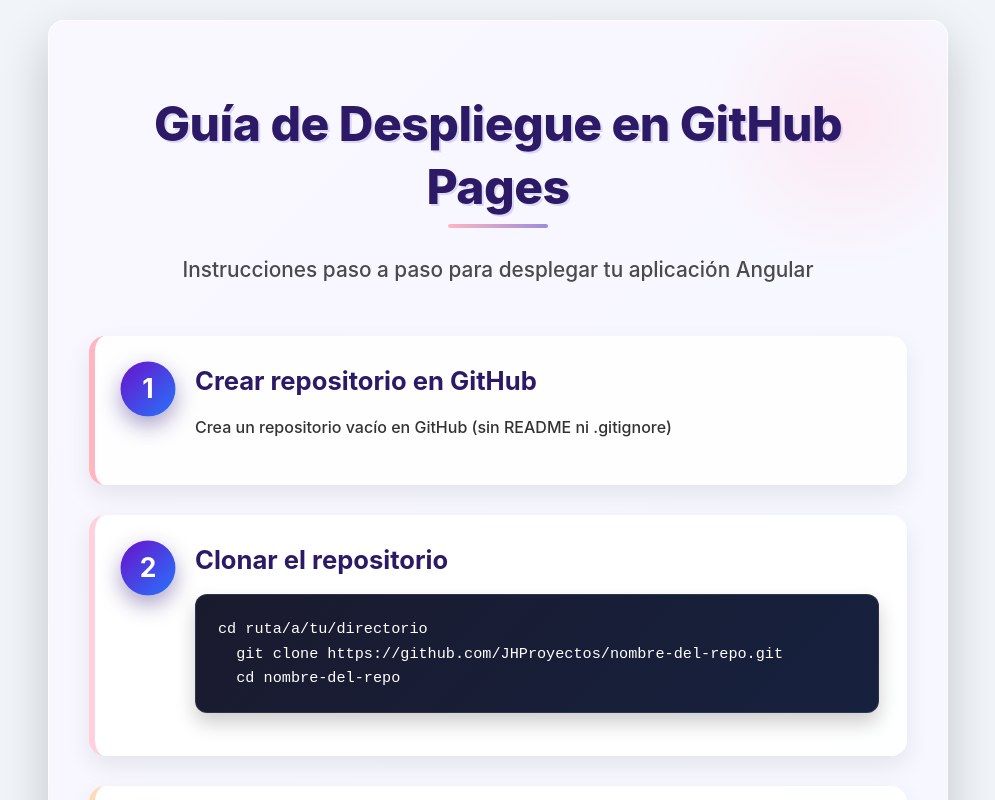
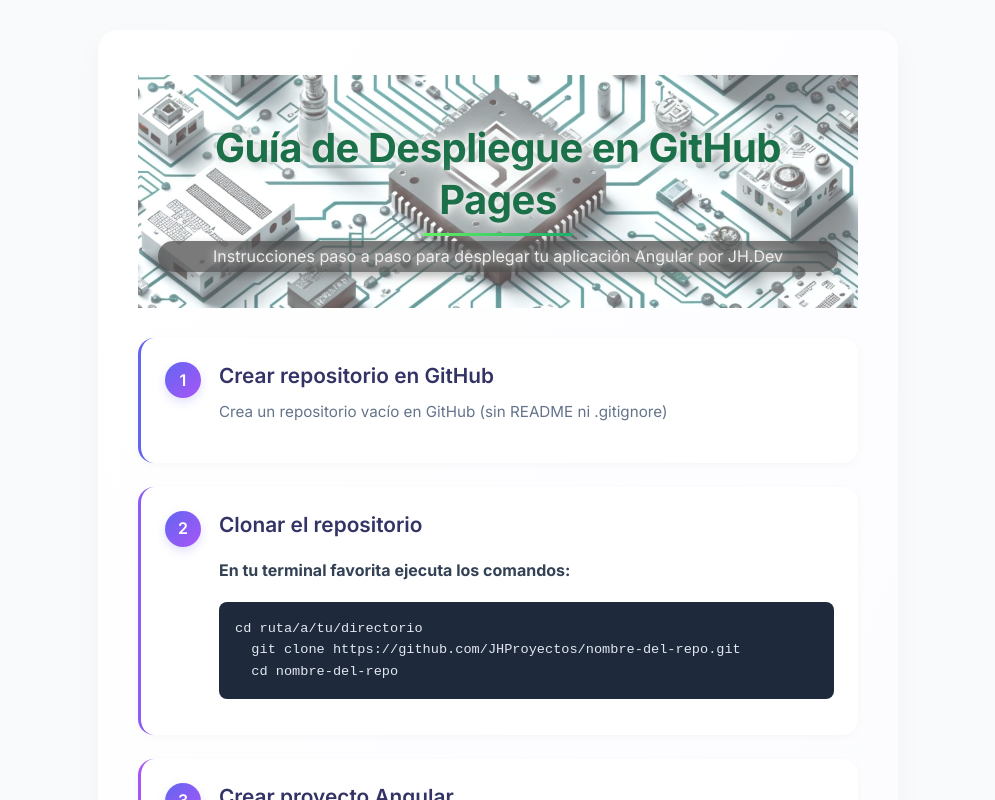
Before and after one commit to JHProyectos/angular_app_2, an Angular app: page / in a window 1280 px wide. Shown: the top 800 px of the page, without its empty margins (142-1137 px from the left). Built offline with nearby package versions, Linux system fonts and the light colour scheme.

Commit message:
Nueva versión con imagen de fondo

```diff
--- a/src/app/app.component.css
+++ b/src/app/app.component.css
@@ -1,382 +1,280 @@
+/* === Estilos Generales de la Página de Despliegue === */
+
+/* Base de la landing: fondo, contenedor y sombras */
 .landing-page {
-    background: linear-gradient(135deg, #f9f7ff 0%, #f0f8ff 100%);
-    border-radius: 16px;
-    padding: 40px;
-    box-shadow: 0 20px 50px rgba(0, 0, 0, 0.2);
-    max-width: 900px;
-    margin: 0 auto;
-    position: relative;
-    overflow: hidden;
-    border: 1px solid rgba(255, 255, 255, 0.8);
+  background: linear-gradient(120deg, #ffffff, #f8f9ff); /* Aplica un fondo con un degradado diagonal (120°) entre blanco y un tono azul muy claro */
+  max-width: 800px; /* Limita el ancho máximo del contenido a 800 píxeles */
+  margin: 0 auto; /* Centra el contenedor horizontalmente en la página */
+  padding: 40px; /* Aplica un espaciado interno (relleno) de 40 píxeles en todos los lados */
+  border-radius: 20px; /* Bordes redondeados en el contenedor principal */
+  box-shadow: 0 10px 30px rgba(0, 0, 0, 0.03); /* Sombra ligera alrededor del contenedor para darle profundidad */
+  position: relative; /* Establece una posición relativa para permitir posicionamiento absoluto de elementos hijos si fuera necesario */
+  overflow: hidden; /* Oculta cualquier contenido que sobresalga del área definida */
 }
 
-  .landing-page::before {
+/* === Encabezado de la Página === */
+.header {
+  text-align: center; /* Centra el texto horizontalmente */
+  margin-top: 5px;
+  margin-bottom: 30px; /* Espacio inferior de 50 píxeles */
+  position: relative; /* Permite usar elementos posicionados dentro del encabezado */
+  background-attachment: local;
+}
+
+/* Título principal (h1) */
+h1 {
+  color: #1b704a; /* Color azul oscuro */
+  text-shadow: 0 0 7px rgb(255, 255, 255), 0 0 12px rgb(221, 221, 221), 0 0 20px rgb(234, 241, 241), 0 0 40px rgb(234, 241, 241);
+  font-size: 2.5rem; /* Tamaño del texto grande (1rem generalmente equivale a 16px) */
+  font-weight: 700; /* Peso de fuente en negrita */
+  margin-bottom: 15px; /* Espacio debajo del título */
+  letter-spacing: -0.5px; /* Reduce el espacio entre letras ligeramente */
+  display: inline-block; /* Permite aplicar margen/padding y posicionamiento */
+  position: relative; /* Necesario para posicionar el elemento decorativo ::after */
+  transition: all 0.9s ease-in-out 0.2s; /* duración, tipo de curva, delay */
+}
+
+h1:hover{
+  color: #0a3b1d;
+}
+
+.header::before {
   content: "";
   position: absolute;
-    top: -50px;
-    right: -50px;
-    width: 300px;
-    height: 300px;
-    border-radius: 50%;
-    background: radial-gradient(circle, rgba(255, 223, 235, 0.6) 0%, rgba(255, 223, 235, 0) 70%);
+  top: 0; left: 0;
+  width: 100%; height: 100%;
+  background-color: rgba(255, 255, 255, 0.3); /* Blanco translúcido encima */
   z-index: 0;
 }
 
-  .landing-page::after {
-    content: "";
+/* Línea decorativa debajo del título principal */
+h1::after {
+  content: ""; /* Inserta contenido vacío (necesario para pseudo-elementos) */
   position: absolute;
-    bottom: -50px;
-    left: -50px;
-    width: 300px;
-    height: 300px;
-    border-radius: 50%;
-    background: radial-gradient(circle, rgba(213, 242, 255, 0.6) 0%, rgba(213, 242, 255, 0) 70%);
-    z-index: 0;
+  bottom: -10px; /* Posiciona la línea 10 píxeles debajo del texto */
+  left: 50%; /* Centra horizontalmente */
+  transform: translateX(-50%); /* Ajusta para centrar visualmente */
+  width: 150px; /* Largo de la línea decorativa */
+  height: 3px; /* Grosor de la línea */
+  background: linear-gradient(90deg, #63f163, #1bae69); /* Degradado horizontal de violeta a rosado */
+  border-radius: 2px; /* Bordes redondeados en la línea */
+  transition: all 0.9s ease-in-out 0.2s;
 }
 
-  .header {
-    text-align: center;
-    margin-bottom: 50px;
-    position: relative;
-    z-index: 1;
-    animation: pulseScale 1s ease-out;
+h1:hover::after{
+  width: 500px; /* Aumenta el largo de la línea */
+  background: linear-gradient(90deg, #3fb23f, #10844e); /* Cambia los colores */
+  height: 5px; /* Opcional: más grosor */
 }
 
-  @keyframes pulseScale {
-    0% {
-      opacity: 0;
-      transform: scale(0.95);
-    }
-    50% {
-      opacity: 1;
-      transform: scale(1.03);
-    }
-    100% {
-      transform: scale(1);
-    }
+.header{
+ /*Imagen de fondo*/
+ background-image: url('/fondo.jpg');
+ background-repeat: no-repeat;
+ background-size: cover;
+ background-position: center;
+ background-blend-mode: difference;
+ padding: 20px; /* Para que se vea el fondo */
+ color: #fff; /* Color del texto si no querés clip */
 }
 
-  h1 {
-    color: #2d1a66;
-    font-size: 3rem;
-    margin-bottom: 15px;
-    font-weight: 800;
-    text-shadow: 2px 2px 0px rgba(157, 139, 219, 0.3);
-    letter-spacing: -0.5px;
-    position: relative;
-    display: inline-block;
+
+/* Subtítulo debajo del título */
+.subtitle {
+  background-color: rgba(0, 0, 0, 0.75);
+  text-shadow: 0 0 10px rgb(255, 255, 255);
+  color: rgb(231, 228, 228);
+  padding: 3px 5px;
+  border-radius: 15px;
+  box-shadow: 0 4px 10px rgba(0,0,0,0.4)
 }
 
-  h1::after {
-    content: "";
-    position: absolute;
-    bottom: -10px;
-    left: 50%;
-    transform: translateX(-50%);
-    width: 100px;
-    height: 4px;
-    background: linear-gradient(90deg, #ffb6c1, #9d8bdb);
-    border-radius: 2px;
+/* === Contenedor de Pasos === */
+.step-container {
+  display: flex;
+  flex-direction: column; /* Organiza los pasos en una columna vertical */
+  gap: 24px; /* Espacio vertical entre los pasos */
+  position: relative; /* Base para posicionamiento relativo */
 }
 
-  .subtitle {
-    color: #4a4a4a;
-    font-size: 1.3rem;
-    margin-top: 20px;
-    font-weight: 500;
+/* === Estilo individual de cada paso === */
+.step {
+  display: flex; /* Elementos internos se colocan en fila */
+  background-color: #ffffff; /* Fondo blanco para cada paso */
+  border-radius: 16px; /* Bordes redondeados */
+  padding: 24px; /* Relleno interior */
+  box-shadow: 0 2px 10px rgba(0, 0, 0, 0.03); /* Sombra suave */
+  transition: all 0.3s ease; /* Transición suave al hacer hover */
+  position: relative;
+  border-left: 3px solid transparent; /* Borde izquierdo que luego cambia de color */
+  animation: fadeIn 0.5s ease-out forwards; /* Aparece gradualmente */
+  opacity: 0; /* Comienza invisible, se anima a visible */
 }
 
-  .step-container {
-    display: flex;
-    flex-direction: column;
-    gap: 30px;
-    position: relative;
-    z-index: 1;
+/* Efecto al pasar el mouse por un paso */
+.step:hover {
+  transform: translateY(-3px); /* Mueve hacia arriba 3px al hacer hover */
+  box-shadow: 0 10px 20px rgba(0, 0, 0, 0.05); /* Aumenta la sombra para dar efecto de elevación */
 }
 
-  .step {
+/* Asigna colores y tiempos de animación diferentes a cada paso */
+/* nth-child(n): aplica estilos al paso número n */
+.step:nth-child(1) { border-left-color: #6366f1; animation-delay: 0.1s; }
+.step:nth-child(2) { border-left-color: #8b5cf6; animation-delay: 0.15s; }
+.step:nth-child(3) { border-left-color: #a855f7; animation-delay: 0.2s; }
+.step:nth-child(4) { border-left-color: #d946ef; animation-delay: 0.25s; }
+.step:nth-child(5) { border-left-color: #ec4899; animation-delay: 0.3s; }
+.step:nth-child(6) { border-left-color: #f43f5e; animation-delay: 0.35s; }
+.step:nth-child(7) { border-left-color: #f97316; animation-delay: 0.4s; }
+.step:nth-child(8) { border-left-color: #eab308; animation-delay: 0.45s; }
+.step:nth-child(9) { border-left-color: #84cc16; animation-delay: 0.5s; }
+.step:nth-child(10) { border-left-color: #10b981; animation-delay: 0.55s; }
+.step:nth-child(11) { border-left-color: #06b6d4; animation-delay: 0.6s; }
+
+/* Círculo con número de paso */
+.step-number {
+  background: linear-gradient(135deg, #6366f1, #a855f7); /* Fondo degradado violeta */
+  color: white; /* Número blanco */
+  width: 36px;
+  height: 36px;
+  border-radius: 50%; /* Forma circular */
   display: flex;
-    background-color: rgba(255, 255, 255, 0.9);
-    border-radius: 16px;
-    padding: 28px;
-    box-shadow: 0 10px 25px rgba(0, 0, 0, 0.08);
-    transition: all 0.4s cubic-bezier(0.175, 0.885, 0.32, 1.275);
-    border-left: 6px solid transparent;
-    position: relative;
-    animation: slideInRight 0.5s ease-out;
-    animation-fill-mode: both;
+  align-items: center; /* Centra verticalmente */
+  justify-content: center; /* Centra horizontalmente */
+  font-weight: 600;
+  font-size: 1rem;
+  margin-right: 18px; /* Espacio a la derecha del círculo */
+  flex-shrink: 0; /* No se reduce en tamaño */
+  box-shadow: 0 4px 10px rgba(99, 102, 241, 0.2); /* Sombra ligera del círculo */
+  transition: transform 0.3s ease; /* Suaviza animaciones al escalar */
 }
 
-  .step:nth-child(odd) {
-    animation: slideInLeft 0.5s ease-out;
+/* Efecto al pasar el mouse por el número */
+.step:hover .step-number {
+  transform: scale(1.1); /* Aumenta el tamaño del número al hacer hover */
 }
 
-  @keyframes slideInRight {
-    from {
-      opacity: 0;
-      transform: translateX(50px);
-    }
-    to {
-      opacity: 1;
-      transform: translateX(0);
-    }
+/* Números de pasos para la sección de actualización */
+.update-section .step-number {
+  background: linear-gradient(135deg, #f43f5e, #f97316); /* Fondo degradado naranja-rojo */
 }
 
-  @keyframes slideInLeft {
-    from {
-      opacity: 0;
-      transform: translateX(-50px);
-    }
-    to {
-      opacity: 1;
-      transform: translateX(0);
-    }
+/* Contenedor de texto dentro de cada paso */
+.step-content {
+  flex: 1; /* Ocupa el espacio restante */
 }
 
-  .step:nth-child(1) {
-    animation-delay: 0.1s;
-    border-left-color: #ffb6c1;
-  }
-  .step:nth-child(2) {
-    animation-delay: 0.2s;
-    border-left-color: #ffd1dc;
-  }
-  .step:nth-child(3) {
-    animation-delay: 0.3s;
-    border-left-color: #ffdab9;
-  }
-  .step:nth-child(4) {
-    animation-delay: 0.4s;
-    border-left-color: #ffffcc;
-  }
-  .step:nth-child(5) {
-    animation-delay: 0.5s;
-    border-left-color: #ccffcc;
-  }
-  .step:nth-child(6) {
-    animation-delay: 0.6s;
-    border-left-color: #ccffff;
-  }
-  .step:nth-child(7) {
-    animation-delay: 0.7s;
-    border-left-color: #ccccff;
-  }
-  .step:nth-child(8) {
-    animation-delay: 0.8s;
-    border-left-color: #e0b0ff;
-  }
-  .step:nth-child(9) {
-    animation-delay: 0.9s;
-    border-left-color: #dda0dd;
-  }
-  .step:nth-child(10) {
-    animation-delay: 1s;
-    border-left-color: #ffb6c1;
-  }
-  .step:nth-child(11) {
-    animation-delay: 1.1s;
-    border-left-color: #ffd1dc;
-    border-width: 8px;
+/* Título dentro del paso */
+.step h2 {
+  color: #333366;
+  font-size: 1.3rem;
+  margin-top: 0;
+  margin-bottom: 12px;
+  font-weight: 600;
+  transition: color 0.3s ease; /* Suaviza cambios de color */
 }
 
-  .step:hover {
-    transform: translateY(-8px) scale(1.03);
-    box-shadow: 0 20px 40px rgba(0, 0, 0, 0.15);
+/* Párrafo dentro del paso */
+.step p {
+  color: #64748b;
+  font-weight: 400;
+  font-size: 0.95rem;
+  margin-bottom: 15px;
+  line-height: 1.5; /* Espaciado entre líneas */
 }
 
-  .step::before {
-    content: "";
-    position: absolute;
-    top: 0;
-    right: 0;
-    bottom: 0;
-    left: 0;
-    background: linear-gradient(45deg, transparent 98%, rgba(255, 255, 255, 0.5) 100%);
-    border-radius: 16px;
-    pointer-events: none;
-  }
-
-  .step-number {
-    background: linear-gradient(135deg, #6a11cb 0%, #2575fc 100%);
-    color: white;
-    width: 50px;
-    height: 50px;
-    border-radius: 50%;
-    display: flex;
-    align-items: center;
-    justify-content: center;
-    font-weight: bold;
-    font-size: 1.5rem;
-    margin-right: 22px;
-    flex-shrink: 0;
-    box-shadow: 0 8px 20px rgba(42, 17, 113, 0.4);
+/* === Estilo de Código Fuente === */
+pre {
+  background: #1e293b; /* Fondo oscuro para bloques de código */
+  padding: 16px;
+  border-radius: 8px;
+  overflow-x: auto; /* Permite desplazamiento horizontal si el código es ancho */
+  margin: 12px 0;
   transition: all 0.3s ease;
 }
 
-  .step:hover .step-number {
-    transform: scale(1.2) rotate(10deg);
-    box-shadow: 0 12px 25px rgba(42, 17, 113, 0.5);
-  }
-
-  .update-section .step-number {
-    background: linear-gradient(135deg, #ff6b6b 0%, #ff8e53 100%);
-    font-size: 2rem;
-  }
-
-  .step-content {
-    flex: 1;
-  }
-
-  .step h2 {
-    color: #2d1a66;
-    font-size: 1.6rem;
-    margin-top: 0;
-    margin-bottom: 18px;
-    font-weight: 700;
-    transition: color 0.3s ease;
-  }
-
-  .step:hover h2 {
-    color: #4a22a8;
-    transform: translateX(5px);
-  }
-
-  .step p {
-    color: #333333;
-    font-weight: 500;
-  }
-
-  pre {
-    background: linear-gradient(135deg, #1a1a2e 0%, #16213e 100%);
-    padding: 22px;
-    border-radius: 12px;
-    overflow-x: auto;
-    margin: 15px 0;
-    box-shadow: 0 10px 20px rgba(0, 0, 0, 0.2);
-    transition: all 0.3s ease;
-    border: 1px solid rgba(255, 255, 255, 0.1);
-  }
-
-  .step:hover pre {
-    transform: scale(1.02);
-    box-shadow: 0 15px 30px rgba(0, 0, 0, 0.25);
-  }
-
 code {
-    font-family: "Fira Code", "Courier New", monospace;
-    color: #ffffff;
-    font-size: 0.95rem;
+  font-family: "JetBrains Mono", "Fira Code", monospace; /* Tipografía monoespaciada para código */
+  color: #e2e8f0; /* Texto claro */
+  font-size: 0.85rem;
   line-height: 1.6;
 }
 
-  footer {
-    margin-top: 60px;
-    text-align: center;
-    color: #333333;
-    font-size: 1rem;
-    font-weight: 500;
-    position: relative;
-    z-index: 1;
-    animation: fadeIn 1s ease-out 1s;
-    animation-fill-mode: both;
-  }
-
-  @keyframes fadeIn {
-    from {
-      opacity: 0;
-    }
-    to {
-      opacity: 1;
-    }
-  }
-
-  /* Añadir un efecto de destello en los bordes al hacer hover */
-  .landing-page:hover {
-    box-shadow: 0 25px 60px rgba(0, 0, 0, 0.25);
-  }
-
-  /* Añadir un efecto de pulso a los números */
-  @keyframes pulse {
-    0% {
-      transform: scale(1);
-    }
-    50% {
-      transform: scale(1.1);
-    }
-    100% {
-      transform: scale(1);
-    }
-  }
-
-  .step-number {
-    animation: pulse 2s infinite;
-  }
-
-  .step:hover .step-number {
-    animation: none;
-  }
-
-  /* Estilos para la sección de actualización */
+/* === Sección de Pasos de Actualización === */
 .update-section {
-    background-color: rgba(255, 250, 250, 0.95);
-    border-left-width: 8px;
+  background-color: #ffffff;
 }
 
 .update-steps {
   display: flex;
   flex-direction: column;
-    gap: 20px;
-    margin-top: 20px;
+  gap: 16px; /* Espacio entre pasos */
+  margin-top: 16px;
 }
 
 .update-step {
-    background-color: rgba(255, 255, 255, 0.7);
-    border-radius: 12px;
-    padding: 20px;
-    box-shadow: 0 5px 15px rgba(0, 0, 0, 0.05);
+  background-color: #f8fafc; /* Color de fondo gris claro */
+  border-radius: 10px;
+  padding: 16px;
+  box-shadow: 0 2px 8px rgba(0, 0, 0, 0.02);
+  border-left: 2px solid #f97316; /* Línea lateral de color naranja */
   transition: all 0.3s ease;
-    border-left: 4px solid #ff8e53;
 }
 
 .update-step:hover {
-    transform: translateX(5px);
-    box-shadow: 0 8px 20px rgba(0, 0, 0, 0.1);
+  transform: translateX(3px); /* Mueve ligeramente hacia la derecha al hacer hover */
+  box-shadow: 0 4px 12px rgba(0, 0, 0, 0.05);
 }
 
 .update-step h3 {
-    color: #2d1a66;
-    font-size: 1.2rem;
+  color: #333366;
+  font-size: 1.1rem;
   margin-top: 0;
-    margin-bottom: 15px;
-    font-weight: 600;
+  margin-bottom: 10px;
+  font-weight: 500;
 }
 
-  .update-step pre {
-    margin: 10px 0;
+/* === Pie de Página === */
+footer {
+  margin-top: 40px;
+  text-align: center;
+  color: #94a3b8;
+  font-size: 0.9rem;
+  font-weight: 400;
 }
 
+/* === Estilos Responsivos para Pantallas Pequeñas === */
 @media (max-width: 768px) {
   .landing-page {
-      padding: 25px;
+    padding: 30px 20px;
+    margin: 0 15px;
   }
 
   .step {
-      flex-direction: column;
+    flex-direction: column; /* Cambia la orientación a vertical en pantallas chicas */
+    padding: 20px;
   }
 
   .step-number {
-      margin-bottom: 15px;
+    margin-bottom: 12px;
+    margin-right: 0;
   }
 
   h1 {
-      font-size: 2.3rem;
+    font-size: 2rem;
   }
 
   .step h2 {
-      font-size: 1.4rem;
+    font-size: 1.2rem;
   }
 
   .update-step {
-      padding: 15px;
+    padding: 14px;
   }
 }
+
+/* === Animación para que los pasos aparezcan suavemente === */
+@keyframes fadeIn {
+  from { opacity: 0; } /* Comienza invisible */
+  to { opacity: 1; } /* Termina visible */
+}
--- a/src/app/app.component.html
+++ b/src/app/app.component.html
@@ -2,7 +2,7 @@
   <div class="landing-page">
     <div class="header">
       <h1>Guía de Despliegue en GitHub Pages</h1>
-      <p class="subtitle">Instrucciones paso a paso para desplegar tu aplicación Angular</p>
+      <p class="subtitle">Instrucciones paso a paso para desplegar tu aplicación Angular por JH.Dev</p>
     </div>
 
     <div class="step-container">
@@ -18,6 +18,7 @@
         <div class="step-number">2</div>
         <div class="step-content">
           <h2>Clonar el repositorio</h2>
+          <h4>En tu terminal favorita ejecuta los comandos:</h4>
           <pre><code>cd ruta/a/tu/directorio
   git clone https://github.com/JHProyectos/nombre-del-repo.git
   cd nombre-del-repo</code></pre>
--- a/src/styles.css
+++ b/src/styles.css
@@ -1,10 +1,11 @@
 /* You can add global styles to this file, and also import other style files */
+@import url("https://fonts.googleapis.com/css2?family=Inter:wght@300;400;500;600;700&display=swap");
 
 body {
   margin: 0;
-    padding: 20px;
-    font-family: "Inter", sans-serif;
-    background-color: #f1f5f9;
+  padding: 30px 20px;
+  font-family: "Inter", -apple-system, BlinkMacSystemFont, sans-serif;
+  background-color: #f9fafb;
   color: #334155;
   line-height: 1.6;
 }
```
Also changed, not shown: public/fondo.jpg (added), public/fondoceleste.jpg (added). Lines whose indentation alone changed are shown as unchanged.
